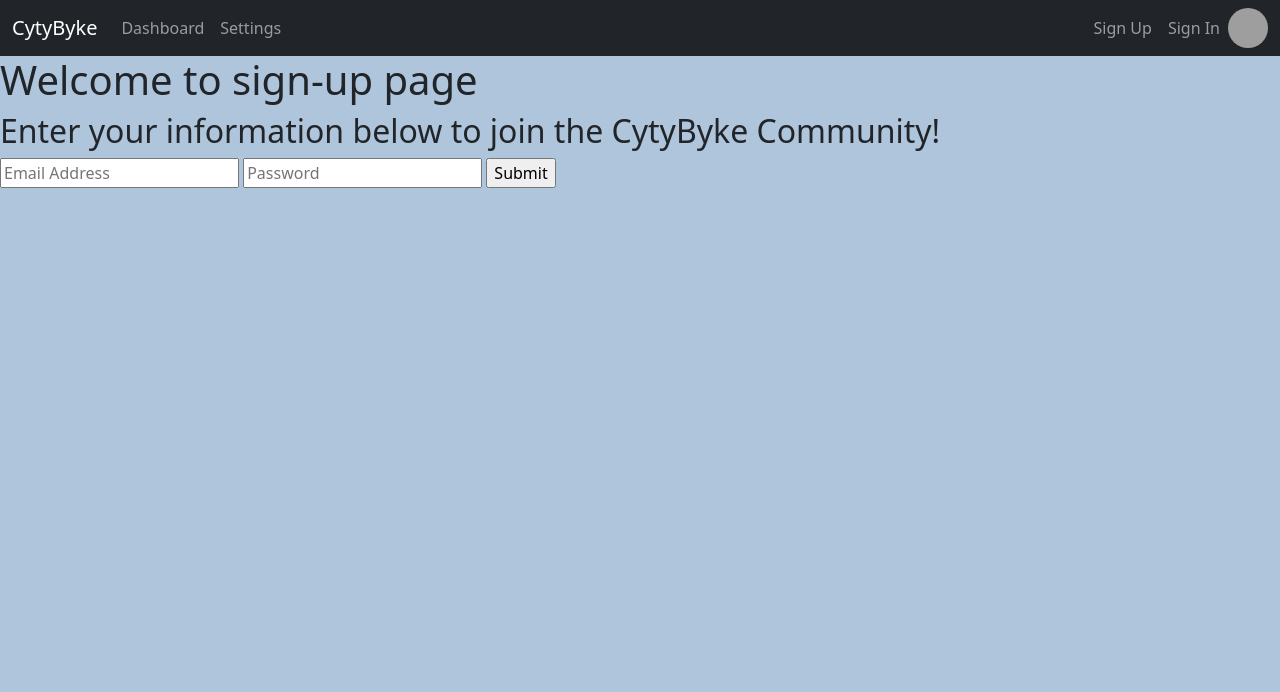
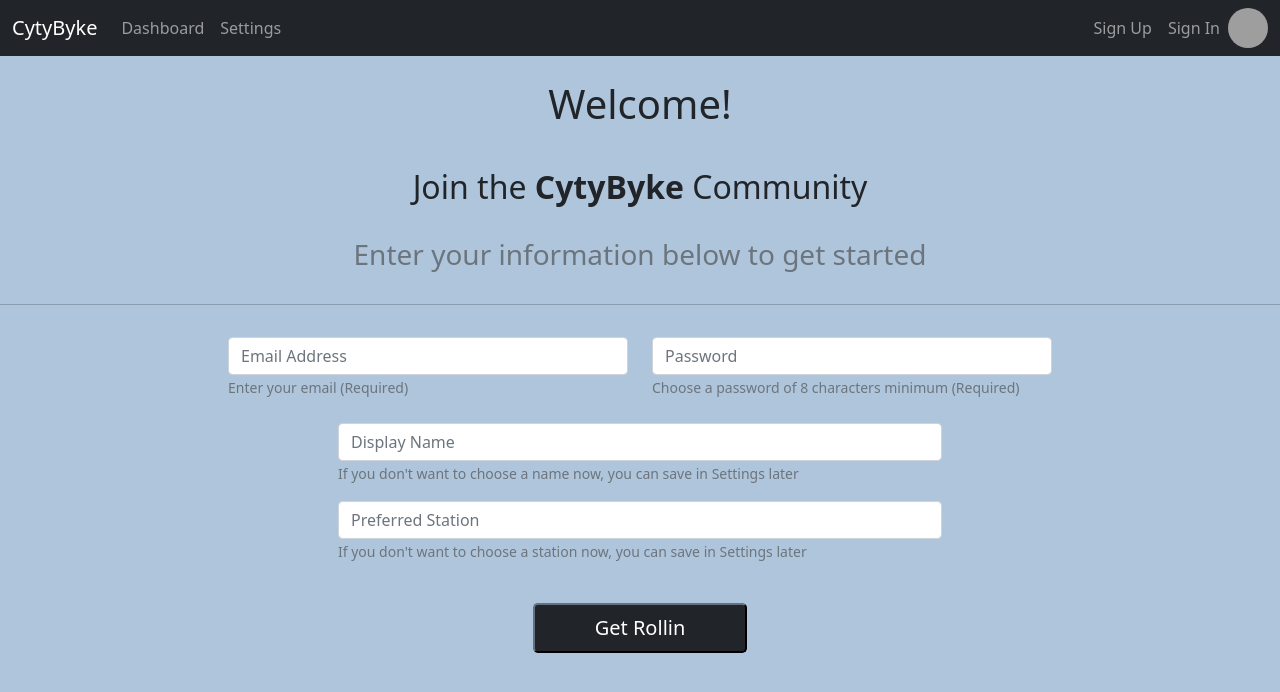
Before and after one commit to clyman23/cytybyke, a Flask app: page /sign-up in a window 1280 px wide. Shown: the top 692 px of the page. Run offline with Flask 2, Linux system fonts and the light colour scheme; parts of the project's set-up code (start-up, migrations or seed data) failed here and were passed over; some libraries are stand-ins or nearby versions; grey boxes are pictures that could not be loaded.

Commit message:
formatting sign-up page and adding Name and Station field

```diff
--- a/server/src/templates/sign-up.html
+++ b/server/src/templates/sign-up.html
@@ -1,7 +1,12 @@
 {% extends "layout.html" %}
 
 {% block content %}
-
+<h1 class="text-center p-4">Welcome!</h1>
+<h2 class="text-center p-2">Join the <b>CytyByke</b> Community</h2>
+<h3 class="text-center text-muted p-3">
+   Enter your information below to get started
+</h3>
+<hr/>
 {% with messages = get_flashed_messages() %}
   {% if messages %}
     <ul class>
@@ -12,16 +17,30 @@
   {% endif %}
 {% endwith %}
 
-<h1>Welcome to sign-up page</h1>
-
-<h2>Enter your information below to join the CytyByke Community!</h2>
-
-
 <form id="signup-form">
-
-    <input id="login" type="text" name="email" placeholder="Email Address"></input>
-    <input type="password" name="password" placeholder="Password"></input>
-    <input type="submit">
+  <div class="row p-3">
+    <div class="form-group col-md-4 offset-lg-2">
+      <!--can we change type=email to have built in validation-->
+      <input id="login" type="text" name="email" class="form-control"  placeholder="Email Address" required></input>
+      <small id="emailHelp" class="form-text text-muted">Enter your email (Required)</small>
+    </div>
+    <div class="form-group col-md-4">
+      <input type="password" name="password" class="form-control" placeholder="Password" minlength="6" required></input>
+      <small id="passwordHelp" class="form-text text-muted">Choose a password of 8 characters minimum (Required)</small>
+    </div>
+    <div class="form-row p-3">
+      <div class="form-group col-md-6 col-md-4 offset-lg-3 p-2">
+        <input id="name" type="text" name="name" class="form-control" placeholder="Display Name"></input>
+        <small id="nameHelp" class="form-text text-muted">If you don't want to choose a name now, you can save in Settings later</small>
+      </div>
+      <div class="form-group col-md-6 col-md-4 offset-lg-3 p-2">
+        <!--add list of potential stations from database-->
+        <input id="first_station" type="text" name="email" class="form-control" placeholder="Preferred Station"></input>
+        <small id="first_stationHelp" class="form-text text-muted">If you don't want to choose a station now, you can save in Settings later</small>
+      </div>
+    </div>
+  </div>
+  <input type="submit" class="btn-outline btn-dark btn-lg col-md-2 offset-lg-5" value="Get Rollin">
 </form>
 
 <script src="https://www.gstatic.com/firebasejs/9.6.4/firebase-app-compat.js"></script>
```
